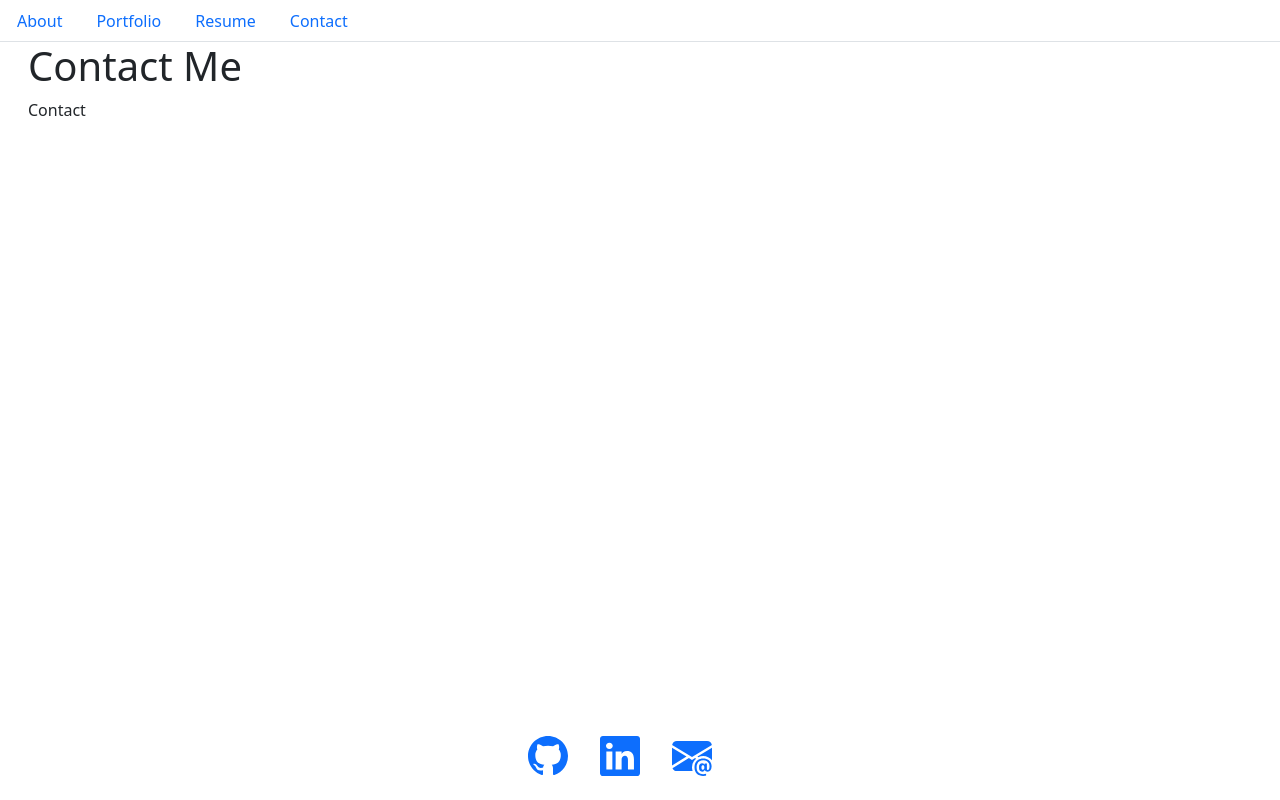
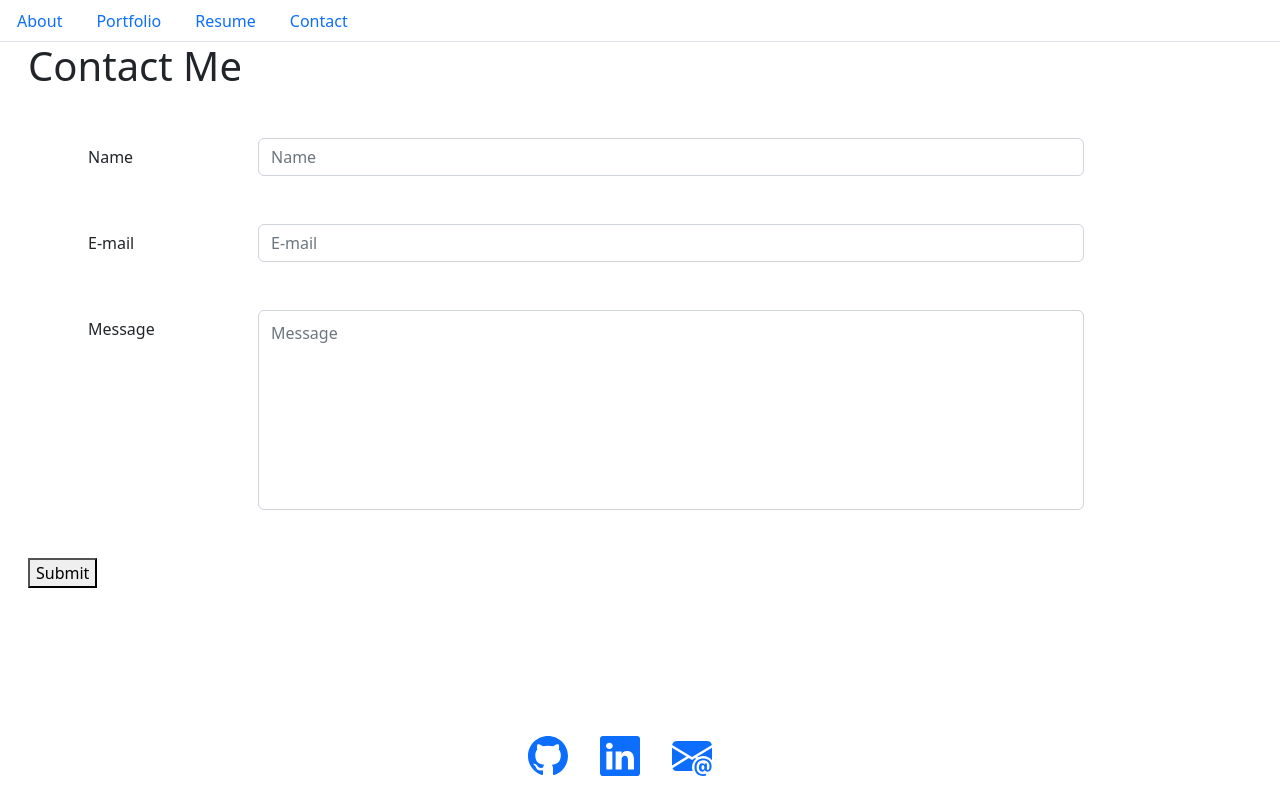
Before and after one commit to JackLCmore/React-Portfolio, a React (Vite) app: page /Contact in a window 1280 px wide. Built offline with nearby package versions, Linux system fonts and the light colour scheme.

Commit message:
added email handler to form, contact form in the works

```diff
--- a/src/components/pages/Contact.jsx
+++ b/src/components/pages/Contact.jsx
@@ -1,10 +1,69 @@
+import { useState } from 'react';
+import { validateEmail } from '../../utils/helpers';
+
 export default function Contact() {
+
+  const [formName, setFormName] = useState('');
+  const [email, setEmail] = useState('');
+  const [message, setMessage] = useState('');
+  const [errorMessage, setErrorMessage] = useState('');
+
+  function handleInput(event){
+    const {target} = event;
+    const inputType = target.name;
+    const inputValue = target.value;
+
+    if(inputType === "name"){
+      setFormName(inputValue);
+    } else if(inputValue === "email"){
+      setEmail(inputValue);
+    } else if(inputValue === "message"){
+      setMessage(inputValue);
+    }
+  }
+
+  function handleSubmit(event){
+    event.preventDefault();
+
+    if(!validateEmail(emailInput) || !nameInput || !messageInput){
+      setErrorMessage('Please Complete All Input Forms!');
+      return;
+    }
+
+    setFormName('');
+    setEmail('');
+    setMessage('');
+  };
+
   return (
     <div>
       <h1>Contact Me</h1>
-      <p>
-        Contact
-      </p>
+      <form onSubmit={handleSubmit}>
+          <div className="form-group row m-5">
+          <label className="col-sm-2 col-form-label">Name</label>
+          <div className="col-sm-10">
+            <input value={formName} name="name" onChange={handleInput} type="text" className="form-control" id="colFormLabel" placeholder="Name"></input>
+          </div>
+          </div>
+          <div className="form-group row m-5">
+          <label className="col-sm-2 col-form-label">E-mail</label>
+          <div className="col-sm-10">
+            <input value={email} name="email" onChange={handleInput} type="email" className="form-control" id="colFormLabel" placeholder="E-mail"></input>
+          </div>
+          </div>
+          <div className="form-group row m-5" >
+          <label className="col-sm-2 col-form-label">Message</label>
+          <div className="col-sm-10">
+            <input value={message} name="message" onChange={handleInput} type="text" className="form-control" id="messageForm" placeholder="Message"></input>
+          </div>
+          </div>
+          <button type="submit">Submit</button>
+      </form>
+      {errorMessage && (
+        <div>
+          <p className="error-text">{errorMessage}</p>
+        </div>
+      )}
     </div>
   );
 }
--- a/src/style.css
+++ b/src/style.css
@@ -1,5 +1,6 @@
 #selfie{
     position: absolute;
+    border-radius: 10px;
     height:45%;
     top: 25%;
     left:10%;
@@ -68,12 +69,18 @@
     left: 70%;
     top: 20%
 }
+#below-pics{
+    position: absolute;
+    top:80%;
+}
+#messageForm{
+    text-align: left;
+    vertical-align: top;
+    height: 200px;
+    padding-bottom:160px;
+}
 footer{
     position: absolute;
     left: 40%;
     top: 90%;
 }
-#below-pics{
-    position: absolute;
-    top:80%;
-}
--- /dev/null
+++ b/src/utils/helpers.js
@@ -0,0 +1,4 @@
+export function validateEmail(email) {
+    const re = /^(([^<>()[\]\\.,;:\s@"]+(\.[^<>()[\]\\.,;:\s@"]+)*)|(".+"))@((\[[0-9]{1,3}\.[0-9]{1,3}\.[0-9]{1,3}\.[0-9]{1,3}\])|(([a-zA-Z\-0-9]+\.)+[a-zA-Z]{2,}))$/;
+    return re.test(String(email).toLowerCase());
+  }
```
